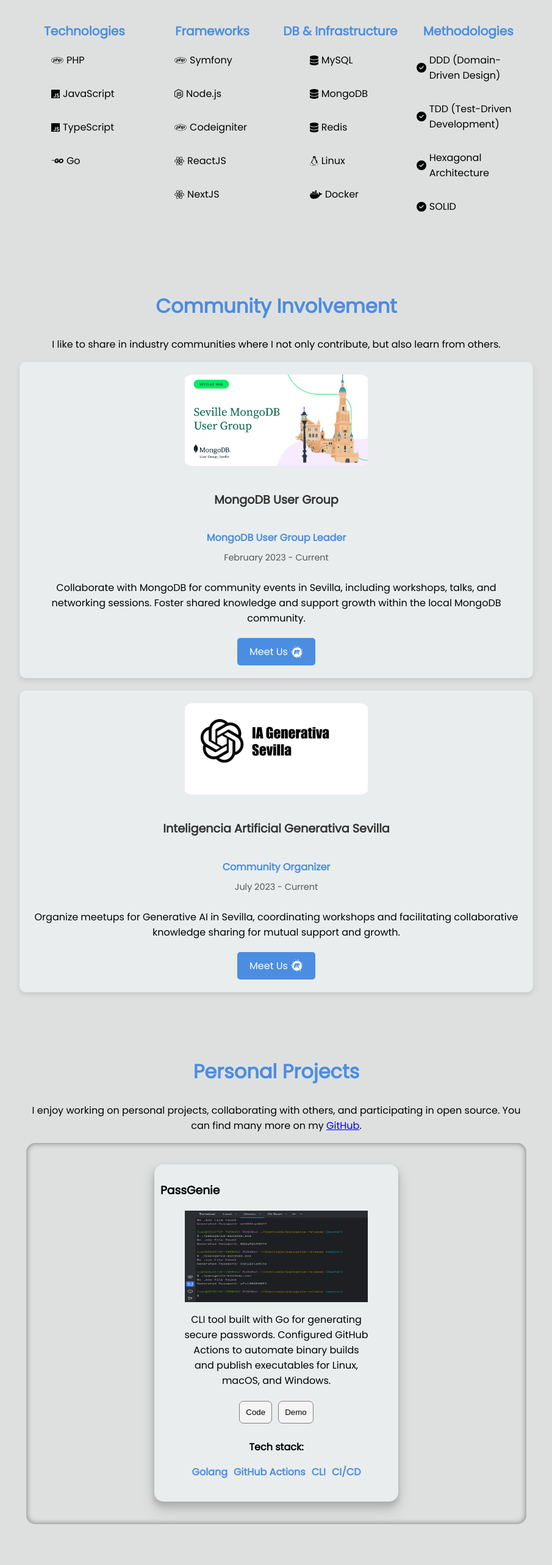
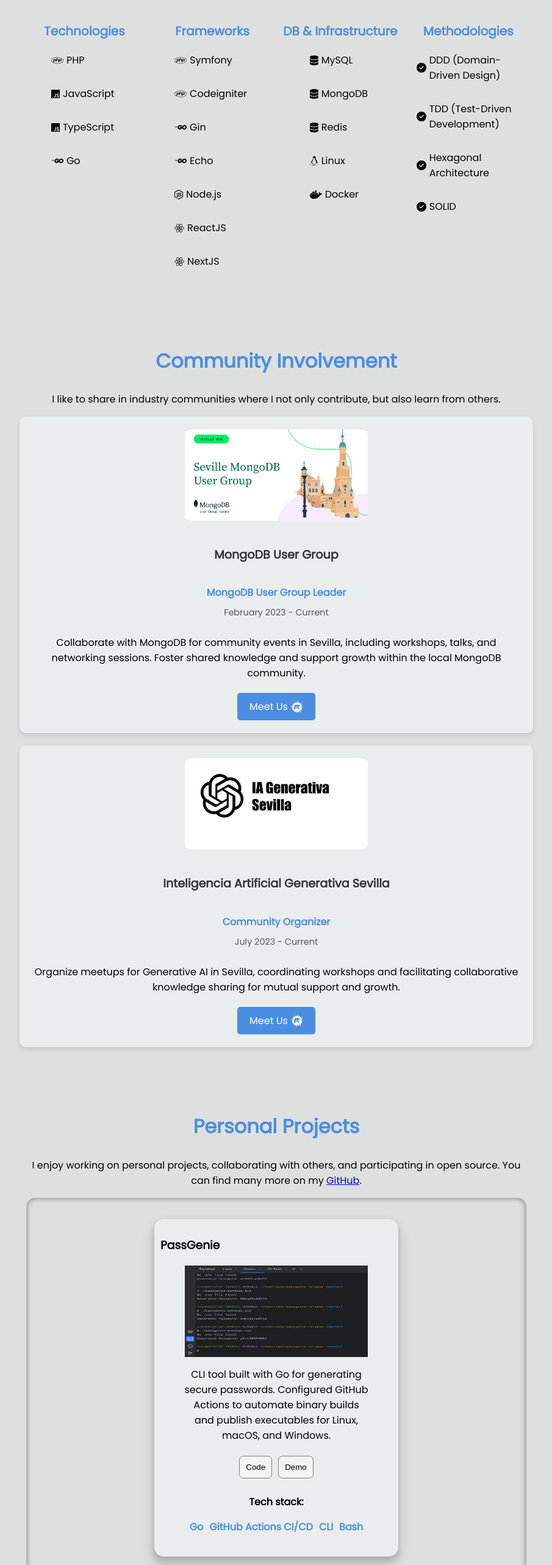
Before and after one commit to yebrai/yebraidev, a Next.js app: page / in a window 1280 px wide. Shown: the part 1520-4086 px from the top of the page at 61% size, without its empty margins (187-1092 px from the left). Built offline with nearby package versions, Linux system fonts and the light colour scheme.

Commit message:
v1.2.5 go some updates

```diff
--- a/src/assets/links/links.jsx
+++ b/src/assets/links/links.jsx
@@ -15,7 +15,7 @@
     {
       imageSrc: passgenie,
       title: "PassGenie",
-      techs: [['Golang'], ['GitHub Actions'], ['CLI'], ['CI/CD']],
+      techs: [['Go'], ['GitHub Actions CI/CD'], ['CLI'], ['Bash']],
       linkCode: 'https://github.com/yebrai/PassGenie',
       linkDemo: 'https://github.com/yebrai/PassGenie/releases',
       description: 'CLI tool built with Go for generating secure passwords. Configured GitHub Actions to automate binary builds and publish executables for Linux, macOS, and Windows.'
--- a/src/components/AppAbout/About.jsx
+++ b/src/components/AppAbout/About.jsx
@@ -41,7 +41,7 @@
             href="https://drive.google.com/file/d/1Cs92rk2A4Pyj0Fo0AyfVvUbAdjl15Trh/view?usp=drive_link"
             target="_blank"
             rel="noreferrer"
-            onClick={handleDownload} // Agregar el manejador de clics aquí
+            onClick={handleDownload}
             download="true"
           >
             Download CV
--- a/src/components/AppSkills/Skills.jsx
+++ b/src/components/AppSkills/Skills.jsx
@@ -22,8 +22,10 @@
           <h3 className={styles.categoryTitle}>Frameworks</h3>
           <ul className={styles.skillsList}>
             <li><FontAwesomeIcon icon={faPhp} /><p>Symfony</p></li>
+            <li><FontAwesomeIcon icon={faPhp} /><p>Codeigniter</p></li>
+            <li><FontAwesomeIcon icon={faGolang} /><p>Gin</p></li>
+            <li><FontAwesomeIcon icon={faGolang} /><p>Echo</p></li>
             <li><FontAwesomeIcon icon={faNodeJs} /><p>Node.js</p></li>
-            <li><FontAwesomeIcon icon={faPhp} /><p>Codeigniter</p></li>
             <li><FontAwesomeIcon icon={faReact} /><p>ReactJS</p></li>
             <li><FontAwesomeIcon icon={faReact} /><p>NextJS</p></li>
           </ul>
```
